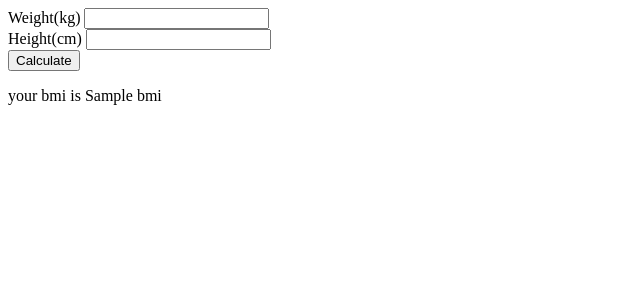
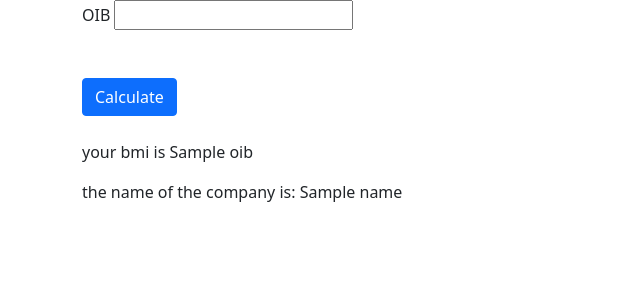
Before and after one commit to KMaina-N/learning_flask, a Flask app: template templates/index.html in a window 1280 px wide. Shown: the top 300 px of the page, without its empty margins (0-640 px from the left). Run offline with Flask 2, Linux system fonts and the light colour scheme; the template is opened without the code that fills it: most values are stand-ins (such as "Sample title", 1, 10 or a date in 2020).

Commit message:
Add files via upload

```diff
--- a/templates/index.html
+++ b/templates/index.html
@@ -3,17 +3,27 @@
 <head>
     <meta charset="UTF-8">
     <title>Title</title>
+    <link href="https://cdn.jsdelivr.net/npm/bootstrap@5.0.2/dist/css/bootstrap.min.css" rel="stylesheet" integrity="sha384-EVSTQN3/azprG1Anm3QDgpJLIm9Nao0Yz1ztcQTwFspd3yD65VohhpuuCOmLASjC" crossorigin="anonymous">
 </head>
 <body>
-    <form action="/" method="POST">
-        Weight(kg)
-        <input type="text" name="weight"><br>
-        Height(cm)
-        <input type="text" name="height"><br>
-        <button type="submit" value="submit">Calculate</button>
-    </form>
-    {% if bmi%}
-    <p>your bmi is {{bmi}}</p>
-    {%endif%}
+<div class="container d-flex h-100">
+    <div class="row justify-content-center align-self-center">
+        <form action="/" method="POST">
+            OIB
+            <input type="text" name="oib"><br>
+            <br>
+            <br>
+            <button class="btn btn-primary btn-block mb-4 "type="submit" value="submit" name="open">Calculate</button>
+        </form>
+        <br>
+        <br>
+        {% if oib%}
+        <p>your bmi is {{oib}}</p>
+        {%endif%}
+        {%if name%}
+        <p> the name of the company is: {{name}}</p>
+        {%endif%}
+    </div>
+</div>
 </body>
 </html>
```
